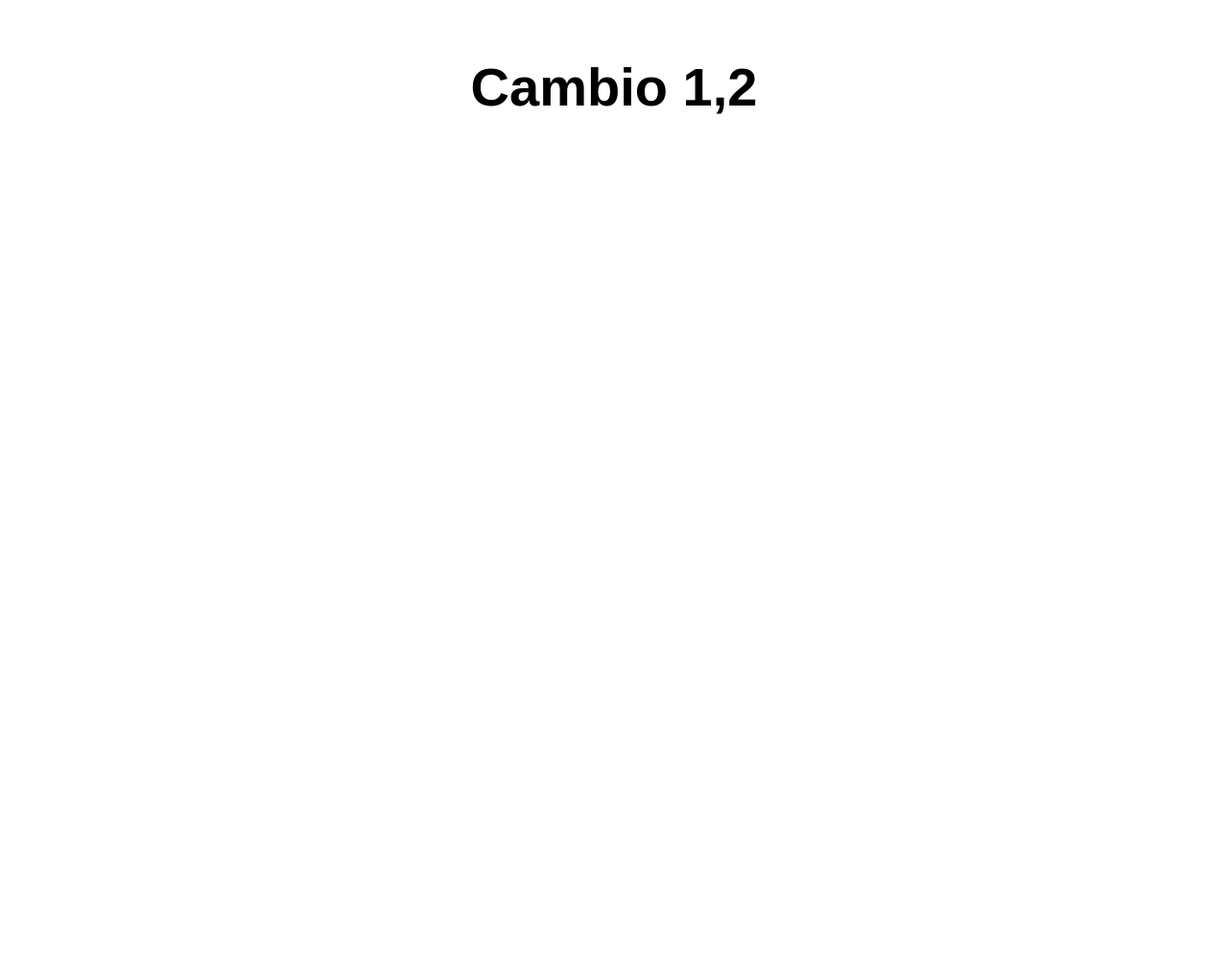
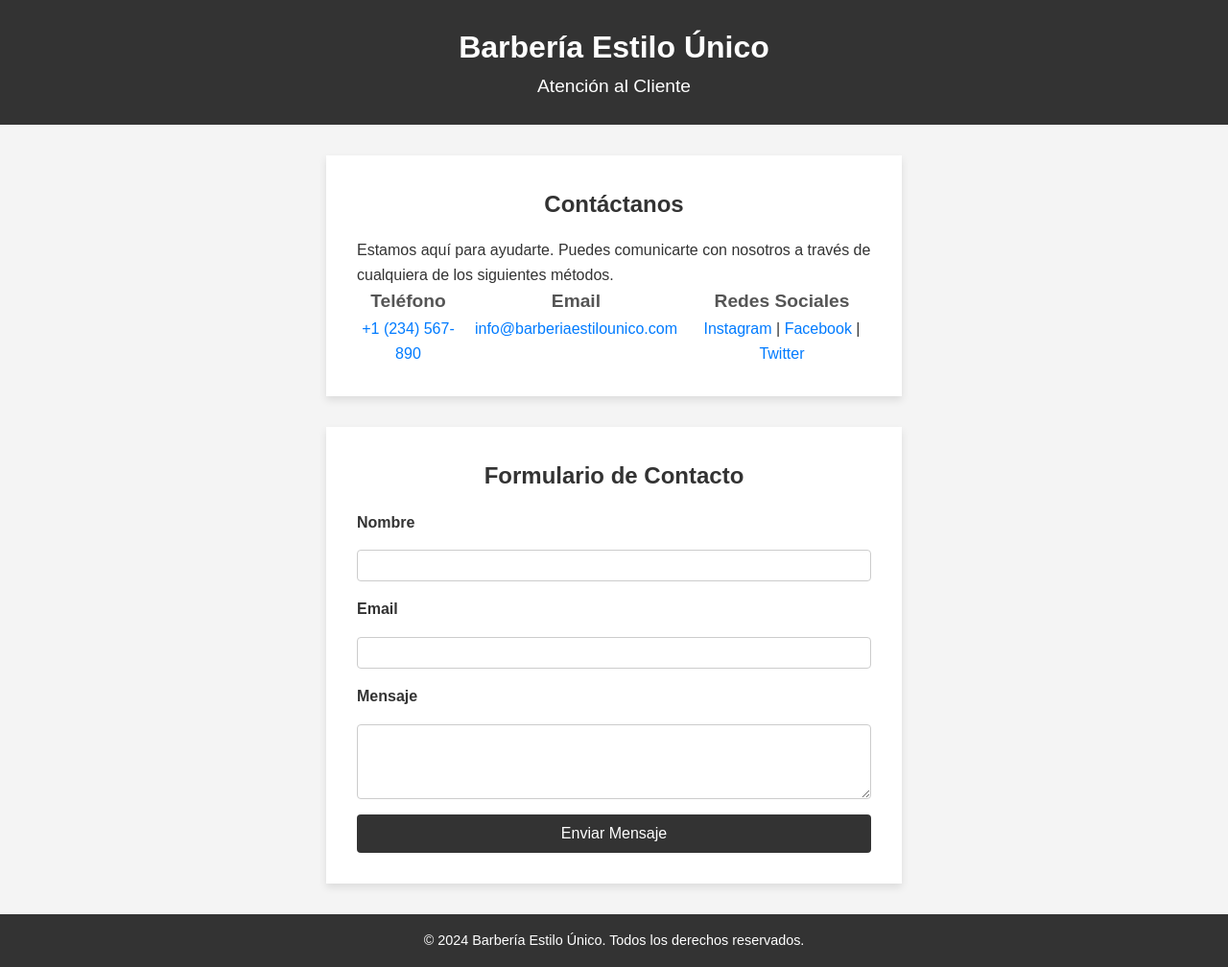
Before and after one commit to sergiomm003/Despliegue_1, a website: page src/index.html in a window 1280 px wide. Shown: the whole page at 96% size. Before the commit the page ends 800 px from the top, so only its background shows below. Drawn offline with Linux system fonts and the light colour scheme.

Commit message:
actualizada

```diff
--- a/src/index.html
+++ b/src/index.html
@@ -1,17 +1,59 @@
 <!DOCTYPE html>
-<html lang="en">
+<html lang="es">
+<head>
+    <meta charset="UTF-8">
+    <meta name="viewport" content="width=device-width, initial-scale=1.0">
+    <title>Atención al Cliente - Barbería</title>
+    <link rel="stylesheet" href="styles.css">
+</head>
+<body>
+    <header class="header">
+        <h1>Barbería Estilo Único</h1>
+        <p>Atención al Cliente</p>
+    </header>
 
-<head>
-  <meta charset="UTF-8">
-  <meta name="viewport" content="width=device-width, initial-scale=1.0">
-  <link rel="stylesheet" href="styles.css">
-  <title>Vanilla JavaScript App</title>
-</head>
+    <section class="contact-info">
+        <h2>Contáctanos</h2>
+        <p>Estamos aquí para ayudarte. Puedes comunicarte con nosotros a través de cualquiera de los siguientes métodos.</p>
 
-<body>
-  <main>
-    <h1>Cambio 1,2 </h1>
-  </main>
+        <div class="contact-methods">
+            <div class="method">
+                <h3>Teléfono</h3>
+                <p><a href="tel:+1234567890">+1 (234) 567-890</a></p>
+            </div>
+            <div class="method">
+                <h3>Email</h3>
+                <p><a href="mailto:info@barberiaestilounico.com">info@barberiaestilounico.com</a></p>
+            </div>
+            <div class="method">
+                <h3>Redes Sociales</h3>
+                <p>
+                    <a href="#">Instagram</a> |
+                    <a href="#">Facebook</a> |
+                    <a href="#">Twitter</a>
+                </p>
+            </div>
+        </div>
+    </section>
+
+    <section class="contact-form">
+        <h2>Formulario de Contacto</h2>
+        <form action="#" method="post">
+            <label for="name">Nombre</label>
+            <input type="text" id="name" name="name" required>
+
+            <label for="email">Email</label>
+            <input type="email" id="email" name="email" required>
+
+            <label for="message">Mensaje</label>
+            <textarea id="message" name="message" rows="4" required></textarea>
+
+            <button type="submit">Enviar Mensaje</button>
+        </form>
+    </section>
+
+    <footer class="footer">
+        <p>&copy; 2024 Barbería Estilo Único. Todos los derechos reservados.</p>
+    </footer>
 </body>
-
 </html>
--- a/src/styles.css
+++ b/src/styles.css
@@ -1,21 +1,113 @@
+/* Reset básico */
 * {
-  font-family: Arial, Helvetica, sans-serif;
+  margin: 0;
+  padding: 0;
+  box-sizing: border-box;
 }
 
-html, body {
-  margin: 0;
-  border: 0;
-  padding: 0;
-  background-color: #fff;
+body {
+  font-family: Arial, sans-serif;
+  line-height: 1.6;
+  color: #333;
+  background-color: #f4f4f4;
 }
 
-main {
-  margin: auto;
-  width: 50%;
-  padding: 20px;
+.header {
+  background-color: #333;
+  color: #fff;
+  text-align: center;
+  padding: 1.5rem 0;
 }
 
-main > h1 {
+.header h1 {
+  font-size: 2rem;
+}
+
+.header p {
+  font-size: 1.2rem;
+}
+
+.contact-info, .contact-form {
+  padding: 2rem;
+  margin: 1rem auto;
+  max-width: 600px;
+  background-color: #fff;
+  box-shadow: 0 4px 8px rgba(0, 0, 0, 0.1);
+}
+
+.contact-info h2, .contact-form h2 {
+  font-size: 1.5rem;
+  margin-bottom: 1rem;
+  color: #333;
   text-align: center;
-  font-size: 3.5em;
 }
+
+.contact-methods {
+  display: flex;
+  flex-direction: column;
+  gap: 1rem;
+}
+
+.contact-methods .method {
+  text-align: center;
+}
+
+.contact-methods .method h3 {
+  font-size: 1.2rem;
+  color: #555;
+}
+
+.contact-methods .method a {
+  color: #007BFF;
+  text-decoration: none;
+}
+
+.contact-form form {
+  display: flex;
+  flex-direction: column;
+  gap: 1rem;
+}
+
+.contact-form label {
+  font-weight: bold;
+}
+
+.contact-form input, .contact-form textarea {
+  padding: 0.5rem;
+  border: 1px solid #ccc;
+  border-radius: 4px;
+}
+
+.contact-form button {
+  padding: 0.7rem;
+  border: none;
+  background-color: #333;
+  color: #fff;
+  cursor: pointer;
+  font-size: 1rem;
+  border-radius: 4px;
+}
+
+.contact-form button:hover {
+  background-color: #555;
+}
+
+.footer {
+  background-color: #333;
+  color: #fff;
+  text-align: center;
+  padding: 1rem;
+  font-size: 0.9rem;
+}
+
+/* Estilos responsivos */
+@media (min-width: 768px) {
+  .contact-methods {
+      flex-direction: row;
+      justify-content: space-between;
+  }
+
+  .contact-info, .contact-form {
+      margin: 2rem auto;
+  }
+}
```
